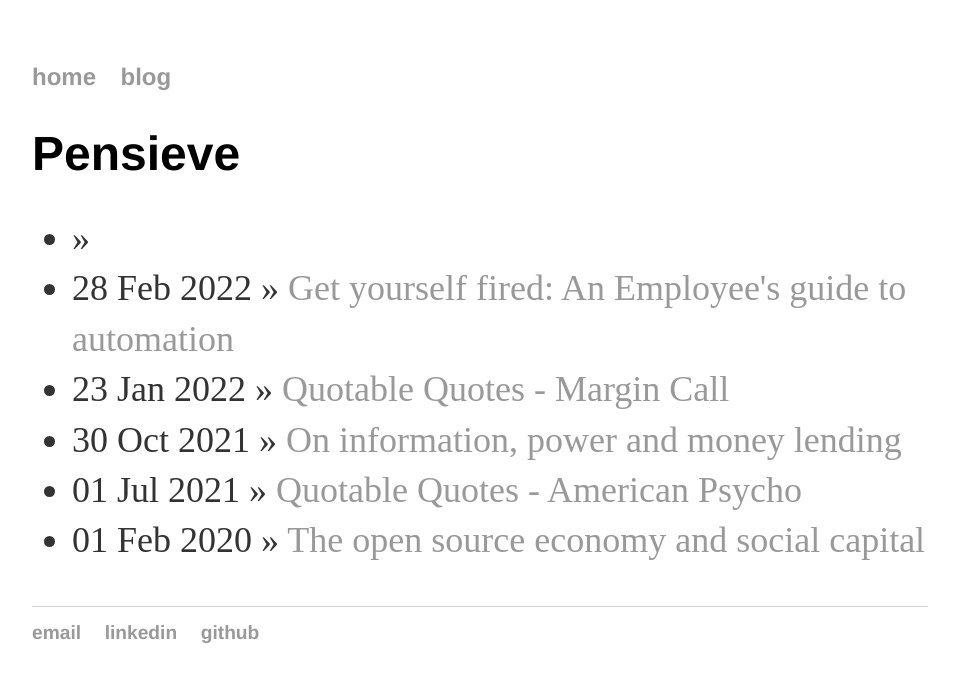
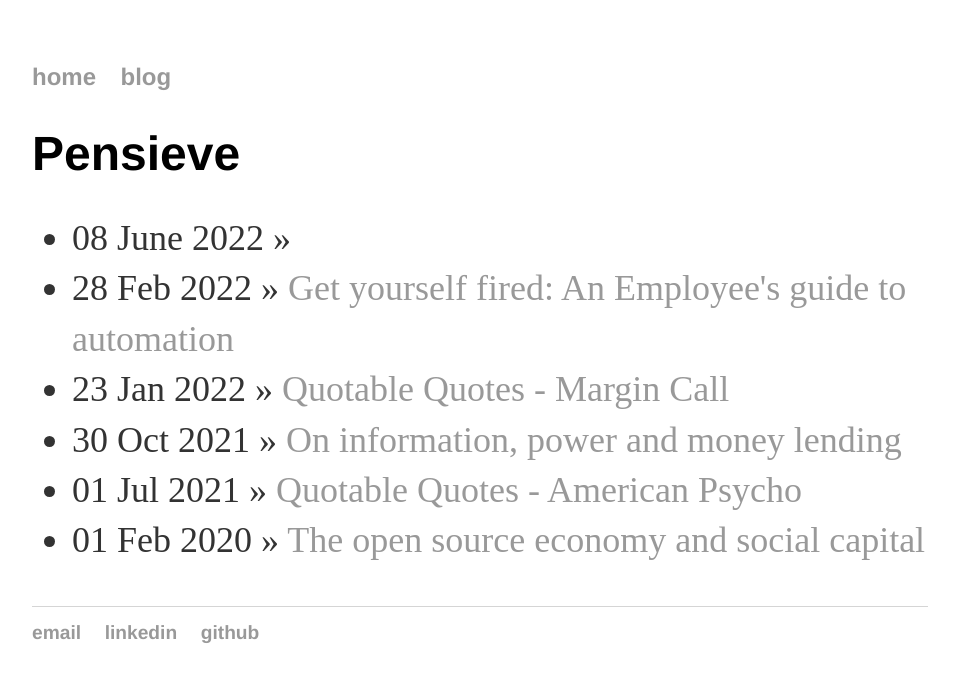
Before and after one commit to dhruvnigam93/dhruvnigam93.github.io, a Jekyll site: the page built from blog/index.html, in a window 1280 px wide. Shown: the top 682 px of the page, without its empty margins (160-1119 px from the left). Built offline with Jekyll 4.4.1, drawn with Linux system fonts in a browser that asks for light colours.

Commit message:
Update index.html

```diff
--- a/blog/index.html
+++ b/blog/index.html
@@ -4,7 +4,7 @@ title: Pensieve
 ---
 	<h1>{{ page.title }}</h1>
 	<ul class="posts">
-	  <li><span>{{ post.date | date_to_string }}</span> » <a href="{{ https://protium.co.in/is-automation-killing-jobs-in-the-credit-underwriting/ }}" title="{{ Automation in credit underwriting : Indian MSME perspective }}">{{ Automation in credit underwriting : Indian MSME perspective }}</a></li>
+	  <li><span>{{ "08 June 2022" }}</span> » <a href="{{ https://protium.co.in/is-automation-killing-jobs-in-the-credit-underwriting/ }}" title="{{ Automation in credit underwriting : Indian MSME perspective }}">{{ Automation in credit underwriting : Indian MSME perspective }}</a></li>
 	  {% for post in site.posts %}
 	    <li><span>{{ post.date | date_to_string }}</span> » <a href="{{ post.url }}" title="{{ post.title }}">{{ post.title }}</a></li>
 	  {% endfor %}
```
